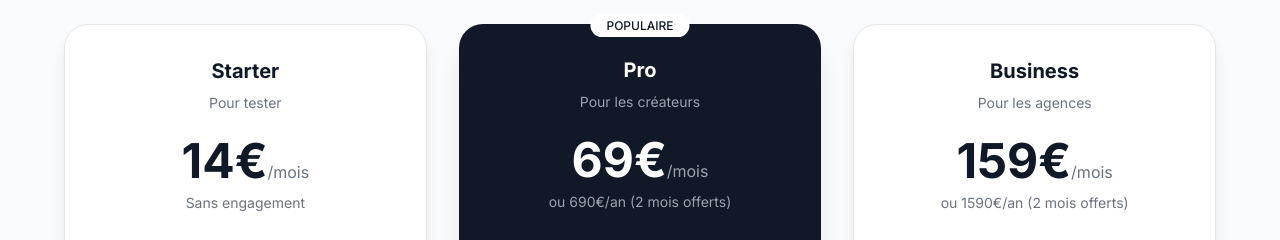
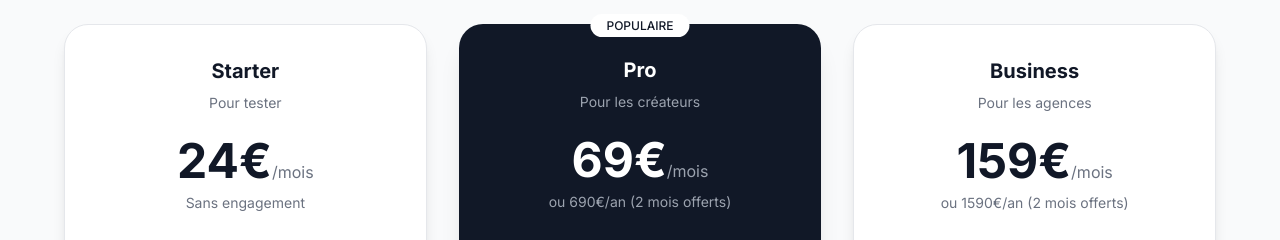
Before and after one commit to albbocco/bocco-ai, a Next.js app: page / in a window 1280 px wide. Shown: the part 2600-2840 px from the top of the page. Built offline with nearby package versions, Linux system fonts and the light colour scheme.

Commit message:
Fix Starter pricing: 24€ base, 14€ with formation

```diff
--- a/src/app/page.tsx
+++ b/src/app/page.tsx
@@ -38,7 +38,7 @@ export default function Home() {
   const closeModal = () => setModalOpen(false);
 
   // Prix de base
-  const starterPrice = 14;
+  const starterPrice = 24;
   const proPrice = 69;
   const businessPrice = 159;
 
--- a/src/lib/mollie.ts
+++ b/src/lib/mollie.ts
@@ -15,7 +15,7 @@ export const PLANS = {
   starter: {
     id: 'starter',
     name: 'Starter',
-    price: 14,
+    price: 24,
     credits: 5,
     extraCreditPrice: 3,
   },
```
